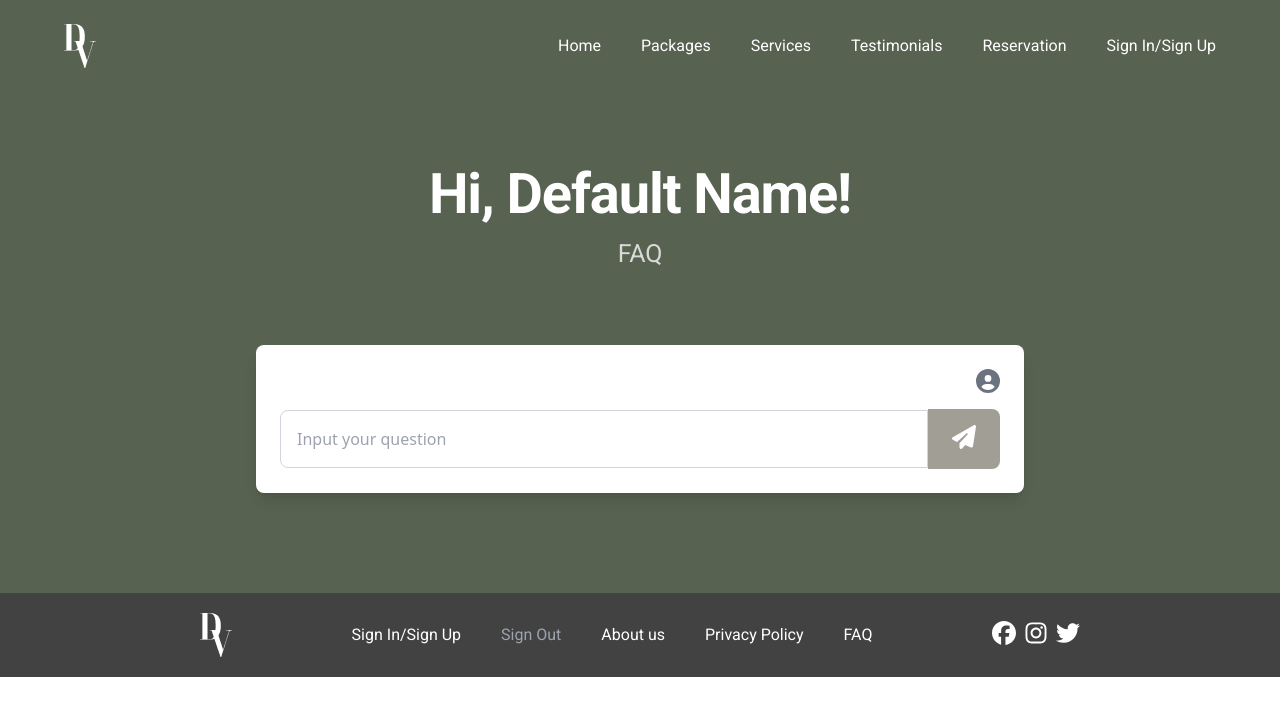
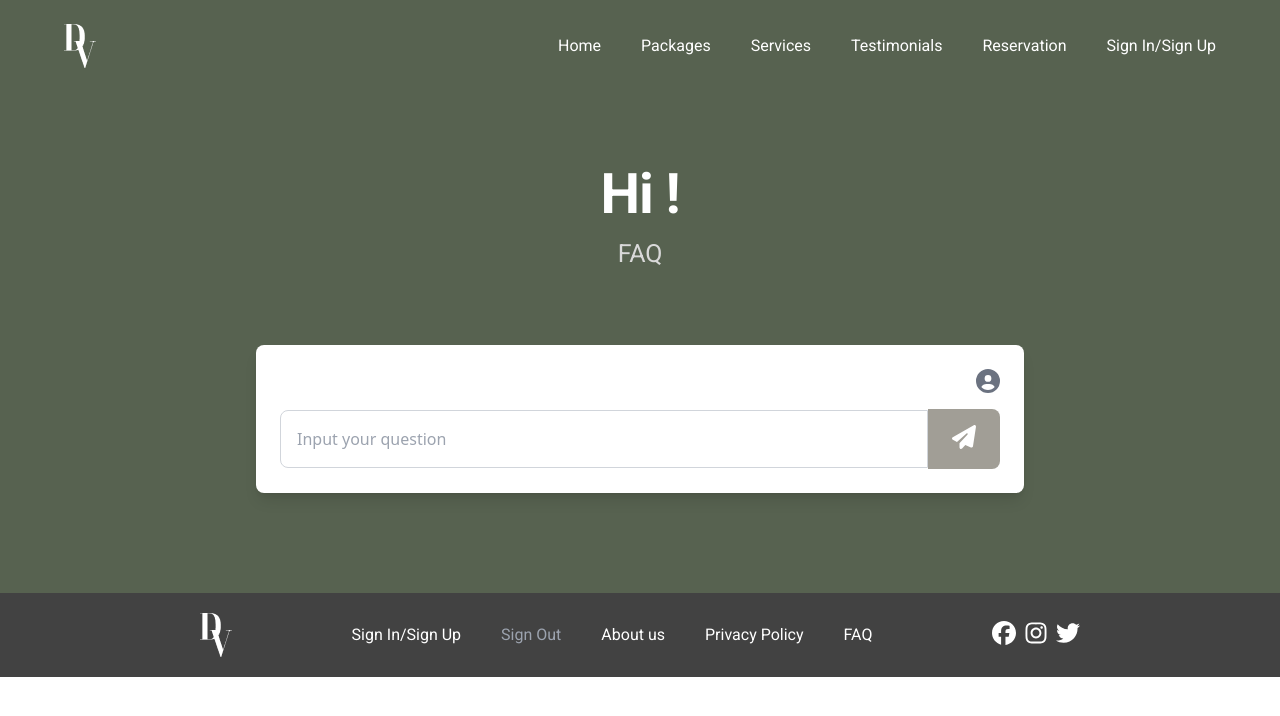
Before and after one commit to elsiip/ReservationWO, a React (Vite) app in the folder royalventure/: page /chatai in a window 1280 px wide. Shown: the top 716 px of the page. Built offline with nearby package versions, Linux system fonts and the light colour scheme; no server answers.

Commit message:
perf: :art: update some code for performance

```diff
--- a/royalventure/src/components/footer/index.jsx
+++ b/royalventure/src/components/footer/index.jsx
@@ -23,7 +23,10 @@ export default function Footer() {
 
     return (
         <footer className={`px-[200px] py-[20px] flex justify-between items-center roboto-regular`} style={{backgroundColor: '#424242'}}>
-            <img src={Logo} alt="Logo" />
+            <NavLink to="/" className="flex items-center">
+                <img src={Logo} alt="Logo" />
+            </NavLink>
+            {/* <img src={Logo} alt="Logo" /> */}
             <div className='flex space-x-[40px] text-white'>
                 {currentUser ? (
                     <span className="text-gray-400 cursor-not-allowed">Sign In/Sign Up</span>
--- a/royalventure/src/pages/chatAi/index.jsx
+++ b/royalventure/src/pages/chatAi/index.jsx
@@ -10,7 +10,7 @@ import { FontAwesomeIcon } from "@fortawesome/react-fontawesome";
 import { faCircleUser, faPaperPlane } from "@fortawesome/free-solid-svg-icons";
 
 export default function ChatAi() {
-    const [userName, setUserName] = useState("Default Name");
+    const [userName, setUserName] = useState("");
     const auth = getAuth();
     const user = auth.currentUser;
     const [question, setQuestion] = useState("");
@@ -18,7 +18,7 @@ export default function ChatAi() {
     const [generatingAnswer, setGeneratingAnswer] = useState(false);
 
     const answerData = {
-        "sedia paket": "Tersedia 3 macam paket yaitu intimate, seaside, dan grand wedding",
+        "paket tersedia": "Tersedia 3 macam paket yaitu intimate, seaside, dan grand wedding",
         "Royal Venture": "Royal Venture adalah mitra pernikahan Anda yang sempurna, menawarkan tiga paket eksklusif yang mencakup segalanya untuk memastikan hari istimewa Anda berjalan mulus. Dari dekorasi istana hingga layanan fotografi yang berkelas, kami mengurus segalanya. Pilihlah paket yang sesuai dengan gaya dan anggaran Anda, dan nikmati momen berharga Anda di salah satu dari tiga lokasi yang indah dan berbeda yang kami sediakan. Jadikan pernikahan Anda mewah dan tak terlupakan dengan bantuan Royal Venture",
         "berapa intimate": "Paket Intimate Wedding yang berlokasi di Malang, dirancang untuk 30 orang dengan biaya Rp. 35.000.000.",
         "berapa seaside": "Paket Seaside Elegance Wedding yang berlokasi di pesisir pantai Pulau Bali, dirancang untuk 100 orang dengan biaya Rp. 210.000.000.",
@@ -100,7 +100,7 @@ export default function ChatAi() {
         <div className="bg-[#576250]">
             <Navbar />
             <div className="mt-[70px] mb-[100px]">
-                <h1 className=" roboto-bold text-[56px] text-center text-white" style={{ lineHeight: '64px', letterSpacing: '-1.12px' }}>Hi, {userName}!</h1>
+                <h1 className=" roboto-bold text-[56px] text-center text-white" style={{ lineHeight: '64px', letterSpacing: '-1.12px' }}>Hi {userName}!</h1>
                 <p className="mt-[16px] roboto-regular text-[25px] text-center text-[#D9D9D9]" style={{ lineHeight: '24px', letterSpacing: '-0.2px' }}>FAQ</p>
                 <div className="flex justify-center mt-[79px]">
                     <div className="bg-white rounded-lg shadow-lg p-6 max-w-3xl w-full">
```
